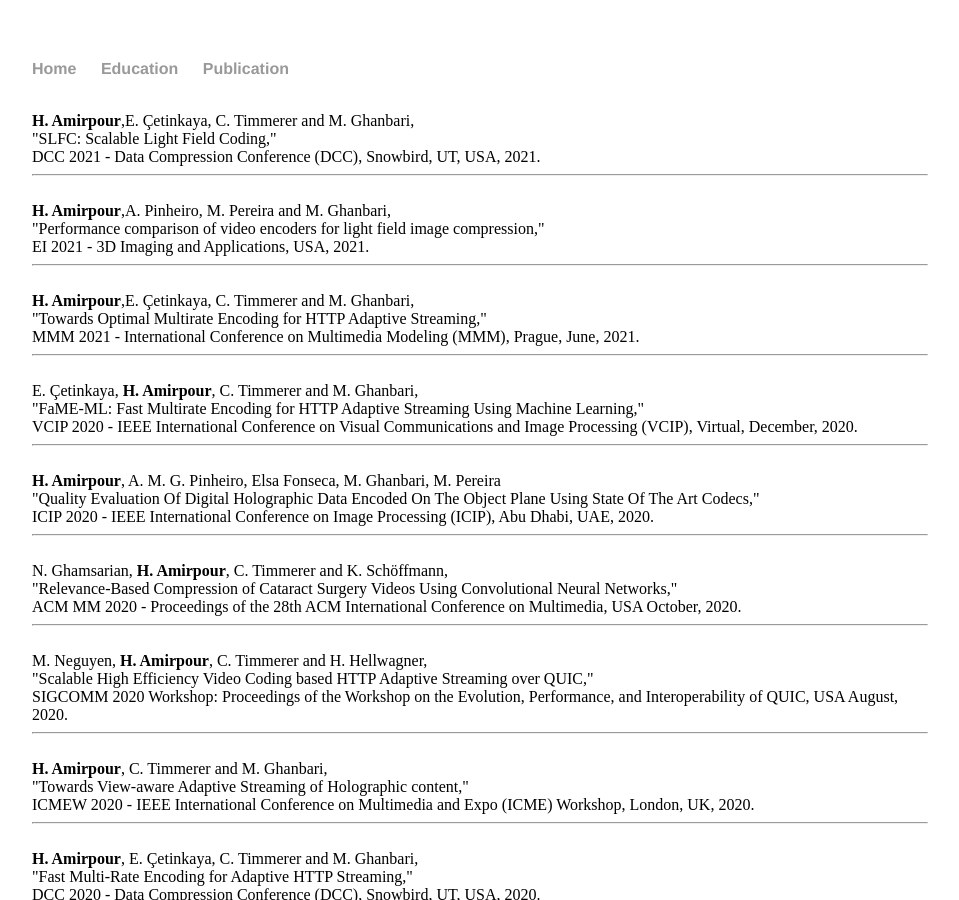
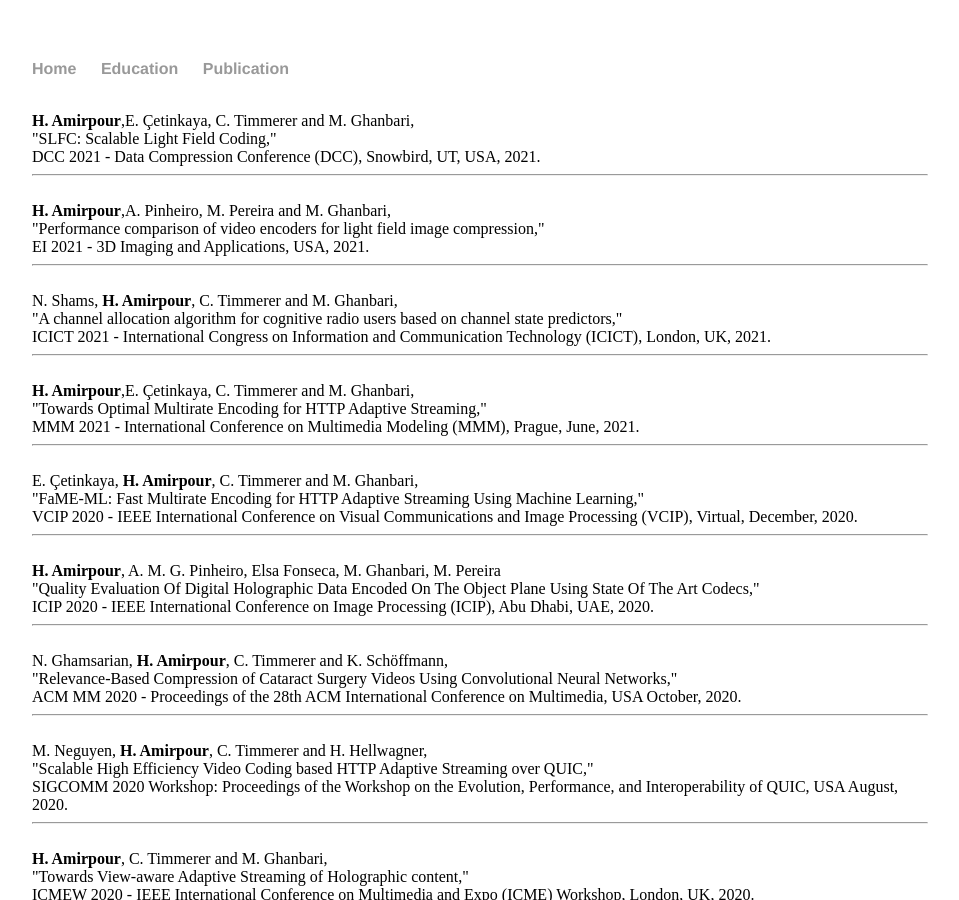
Before and after one commit to HadiAmirpour/hadiamirpour.github.io, a Jekyll site: the page publication.html, which Jekyll copies as it is, in a window 1280 px wide and 900 px high. Shown: the whole window, without its empty margins (160-1119 px from the left). Built offline with Jekyll 4.4.1, drawn with Linux system fonts in a browser that asks for light colours.

Commit message:
Update publication.html

```diff
--- a/publication.html
+++ b/publication.html
@@ -22,6 +22,7 @@
 
 
 		<br />
+
 		<h><b>H. Amirpour</b>,E. Çetinkaya, C. Timmerer and M. Ghanbari,<br />
 		"SLFC: Scalable Light Field Coding," <br />
 		DCC 2021 - Data Compression Conference (DCC), Snowbird, UT, USA, 2021.</h>
@@ -31,6 +32,12 @@
 	        <h><b>H. Amirpour</b>,A. Pinheiro, M. Pereira and M. Ghanbari,<br />
 		"Performance comparison of video encoders for light field image compression," <br />
 		EI 2021 - 3D Imaging and Applications, USA, 2021.</h>
+		<hr>
+		<br />
+
+		<h>N. Shams, <b>H. Amirpour</b>, C. Timmerer and M. Ghanbari,<br />
+		"A channel allocation algorithm for cognitive radio users based on channel state predictors," <br />
+		ICICT 2021 - International Congress on Information and Communication Technology (ICICT), London, UK, 2021.</h>
 		<hr>
 		<br />
 
```
